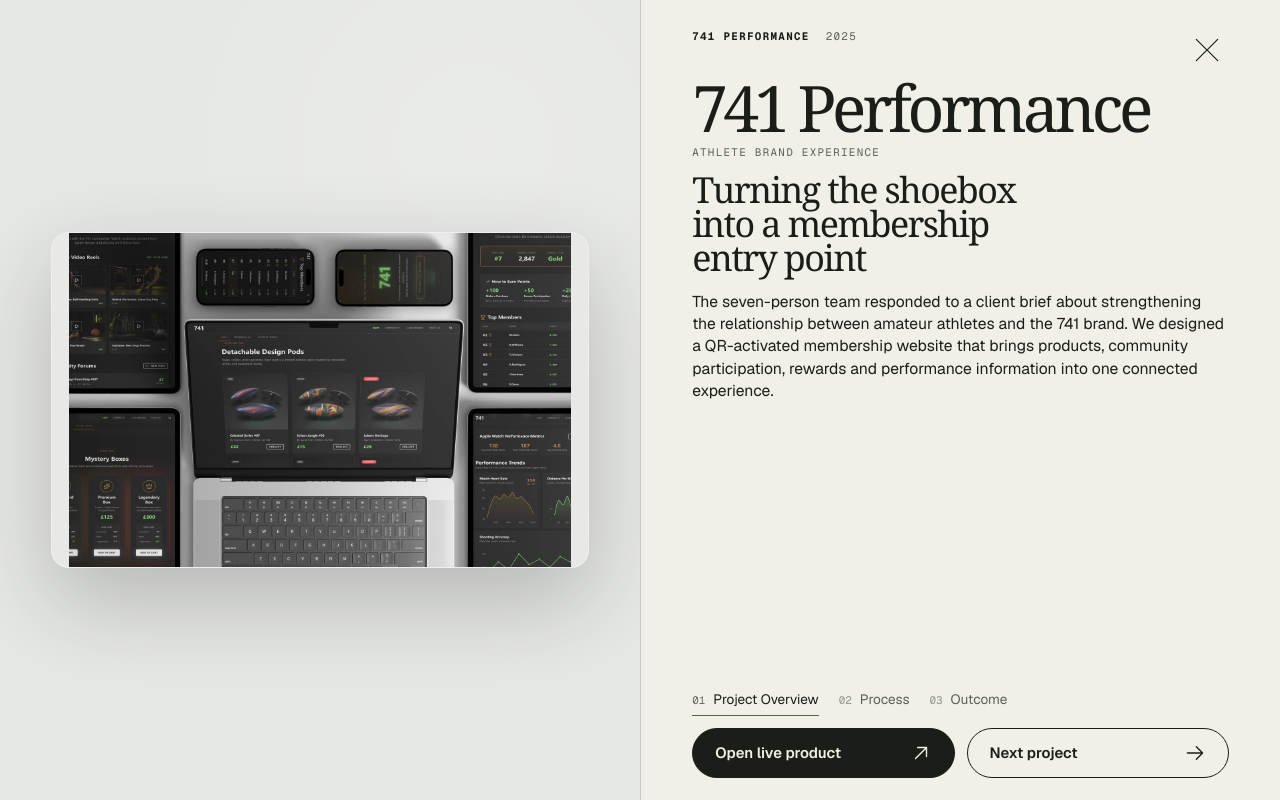
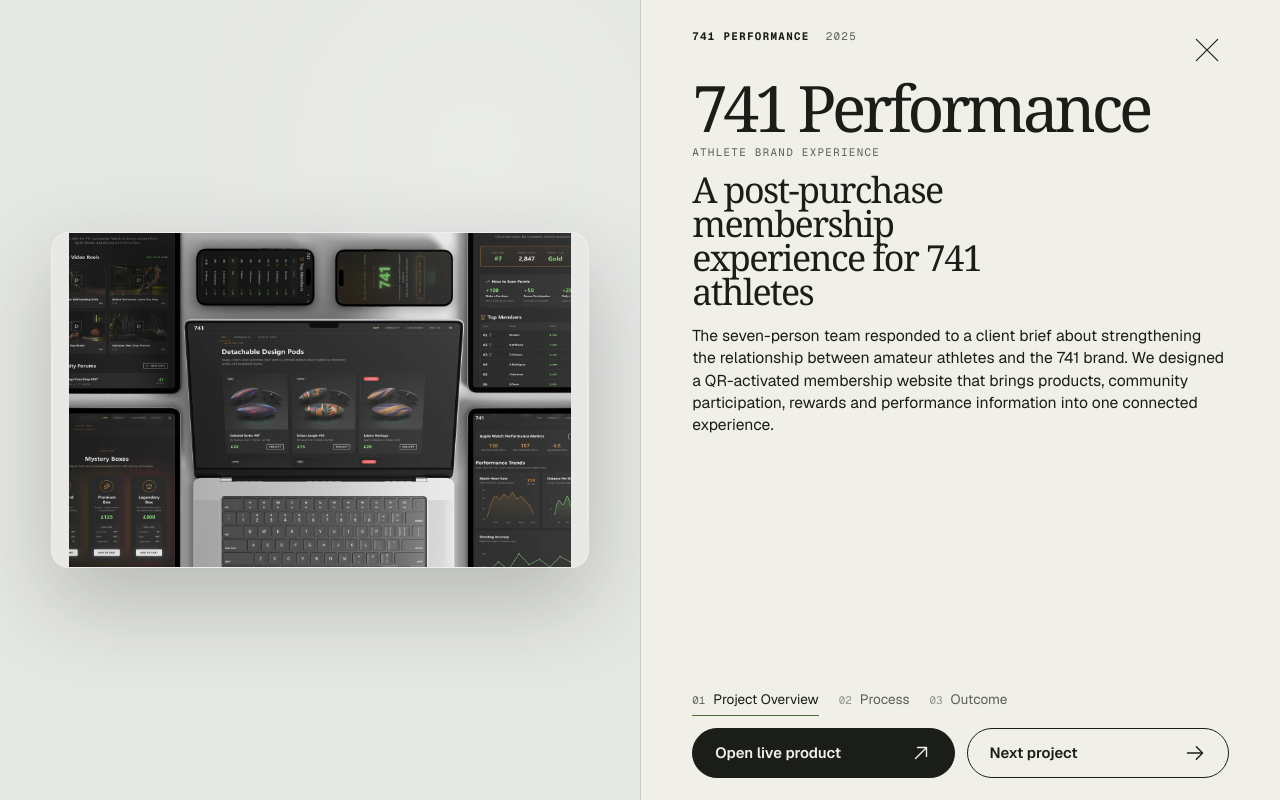
Before and after one commit to youngchen1233214399-afk/portfolio, a Next.js app: page /work/741 in a window 1280 px wide. Built offline with nearby package versions, Linux system fonts and the light colour scheme.

Commit message:
Separate project overview from process

```diff
--- a/data/projects.ts
+++ b/data/projects.ts
@@ -119,7 +119,7 @@
     slides: [
       {
         chapter: "Project Overview",
-        title: "Turning the shoebox into a membership entry point",
+        title: "A post-purchase membership experience for 741 athletes",
         description:
           "The seven-person team responded to a client brief about strengthening the relationship between amateur athletes and the 741 brand. We designed a QR-activated membership website that brings products, community participation, rewards and performance information into one connected experience.",
         image: "/projects/741-outcome-flatlay.webp",
@@ -128,7 +128,7 @@
       },
       {
         chapter: "Process",
-        title: "Refining the brief through research and feedback",
+        title: "Turning the shoebox into a membership entry point",
         description:
           "Early personas and stakeholder mapping focused on club administration and accessibility. Client feedback shifted the direction toward performance as identity and story, so we reframed the opportunity around authenticity, scarcity and personalisation. After comparing a standalone app with a shoebox QR website, we selected the website for its feasibility and direct connection to the existing 741 experience.",
         image: "/projects/741-role-collage.webp",
```
